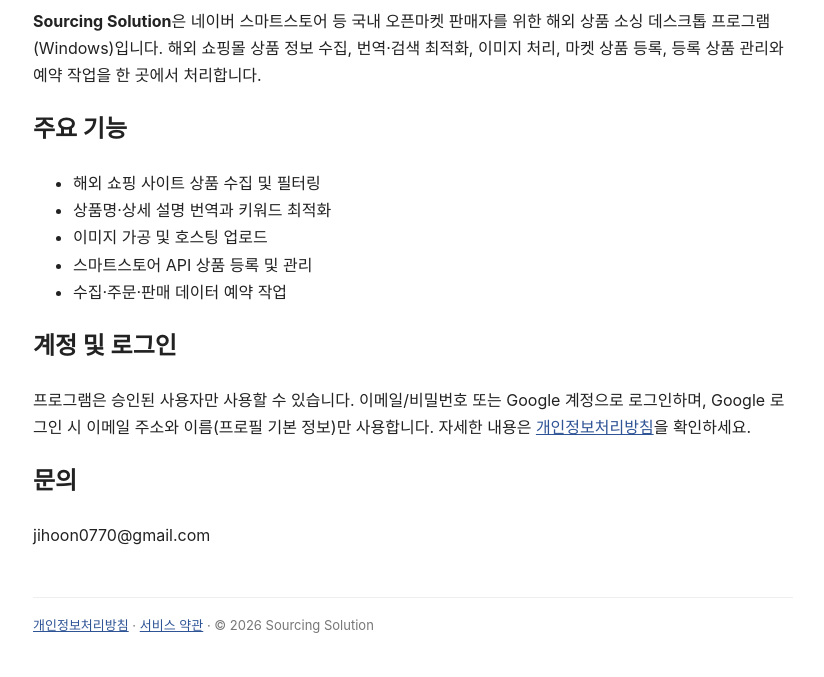
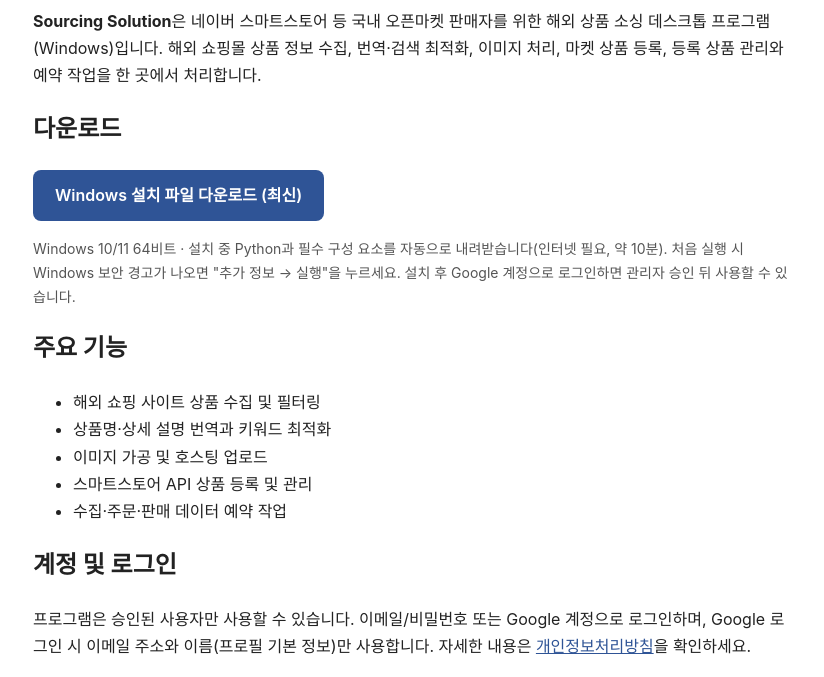
Before and after one commit to jihoon0770-oss/sourcing-solution-site, a plain HTML site: page index.html in a window 1280 px wide. Shown: the part 108-785 px from the top of the page, without its empty margins (227-1051 px from the left). Drawn offline with Linux system fonts and the light colour scheme.

Commit message:
다운로드 버튼 추가

```diff
--- a/index.html
+++ b/index.html
@@ -1,7 +1,10 @@
 <!doctype html><html lang="ko"><head><meta charset="utf-8"><meta name="viewport" content="width=device-width,initial-scale=1"><title>Sourcing Solution</title>
-<style>body{font-family:-apple-system,"Pretendard","Malgun Gothic",sans-serif;max-width:760px;margin:40px auto;padding:0 20px;color:#222;line-height:1.7}h1{color:#2F5496}a{color:#2F5496}footer{margin-top:48px;font-size:13px;color:#777;border-top:1px solid #eee;padding-top:16px}</style></head>
+<style>body{font-family:-apple-system,"Pretendard","Malgun Gothic",sans-serif;max-width:760px;margin:40px auto;padding:0 20px;color:#222;line-height:1.7}h1{color:#2F5496}a{color:#2F5496}.btn{display:inline-block;background:#2F5496;color:#fff!important;padding:12px 22px;border-radius:8px;text-decoration:none;font-weight:600}.btn:hover{background:#1E3A6E}footer{margin-top:48px;font-size:13px;color:#777;border-top:1px solid #eee;padding-top:16px}</style></head>
 <body><h1>Sourcing Solution</h1>
 <p><strong>Sourcing Solution</strong>은 네이버 스마트스토어 등 국내 오픈마켓 판매자를 위한 해외 상품 소싱 데스크톱 프로그램(Windows)입니다. 해외 쇼핑몰 상품 정보 수집, 번역·검색 최적화, 이미지 처리, 마켓 상품 등록, 등록 상품 관리와 예약 작업을 한 곳에서 처리합니다.</p>
+<h2>다운로드</h2>
+<p><a class="btn" href="https://xhdejvpsigjzmoofeqiz.supabase.co/storage/v1/object/public/releases/installer/SourcingSolution-Setup-latest.exe">Windows 설치 파일 다운로드 (최신)</a></p>
+<p style="font-size:14px;color:#555">Windows 10/11 64비트 · 설치 중 Python과 필수 구성 요소를 자동으로 내려받습니다(인터넷 필요, 약 10분). 처음 실행 시 Windows 보안 경고가 나오면 "추가 정보 → 실행"을 누르세요. 설치 후 Google 계정으로 로그인하면 관리자 승인 뒤 사용할 수 있습니다.</p>
 <h2>주요 기능</h2><ul><li>해외 쇼핑 사이트 상품 수집 및 필터링</li><li>상품명·상세 설명 번역과 키워드 최적화</li><li>이미지 가공 및 호스팅 업로드</li><li>스마트스토어 API 상품 등록 및 관리</li><li>수집·주문·판매 데이터 예약 작업</li></ul>
 <h2>계정 및 로그인</h2><p>프로그램은 승인된 사용자만 사용할 수 있습니다. 이메일/비밀번호 또는 Google 계정으로 로그인하며, Google 로그인 시 이메일 주소와 이름(프로필 기본 정보)만 사용합니다. 자세한 내용은 <a href="privacy.html">개인정보처리방침</a>을 확인하세요.</p>
 <h2>문의</h2><p>jihoon0770@gmail.com</p>
```
